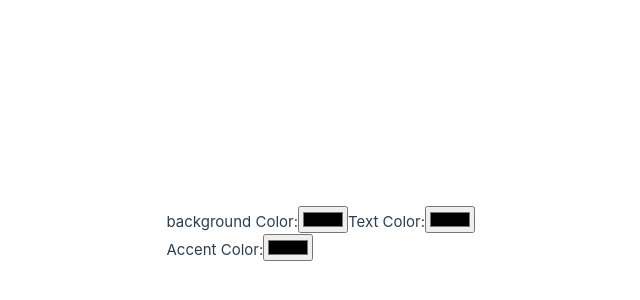
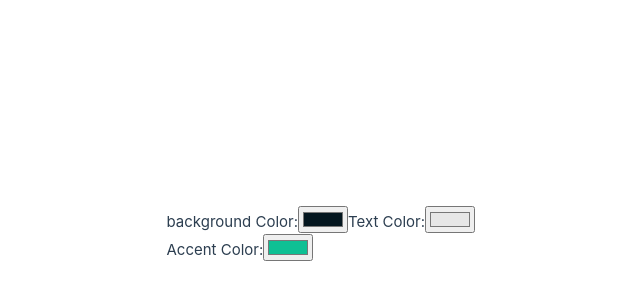
Before and after one commit to M-Hafez22/pick-color, a Vue app: page / in a window 1280 px wide. Shown: the part 166-466 px from the top of the page, without its empty margins (292-932 px from the left). Built offline with nearby package versions, Linux system fonts and the light colour scheme.

Commit message:
✅ Get colors from Store

```diff
--- a/src/components/PickColor.vue
+++ b/src/components/PickColor.vue
@@ -1,18 +1,27 @@
 <script setup>
+import { ref } from "@vue/reactivity";
+import { useColorStore } from "../stores/color";
+
+const store = useColorStore();
+
+const bgcolor = ref(store.color.background);
+const textcolor = ref(store.color.text);
+const accentcolor = ref(store.color.accent);
 </script>
+
 
 <template>
   <div>
     <label>background Color:</label>
-    <input type="color" />
+    <input type="color" v-model="bgcolor"/>
   </div>
   <div>
     <label>Text Color:</label>
-    <input type="color" />
+    <input type="color" v-model="textcolor"/>
   </div>
   <div>
     <label>Accent Color:</label>
-    <input type="color" />
+    <input type="color" v-model="accentcolor"/>
   </div>
 </template>
 
```
